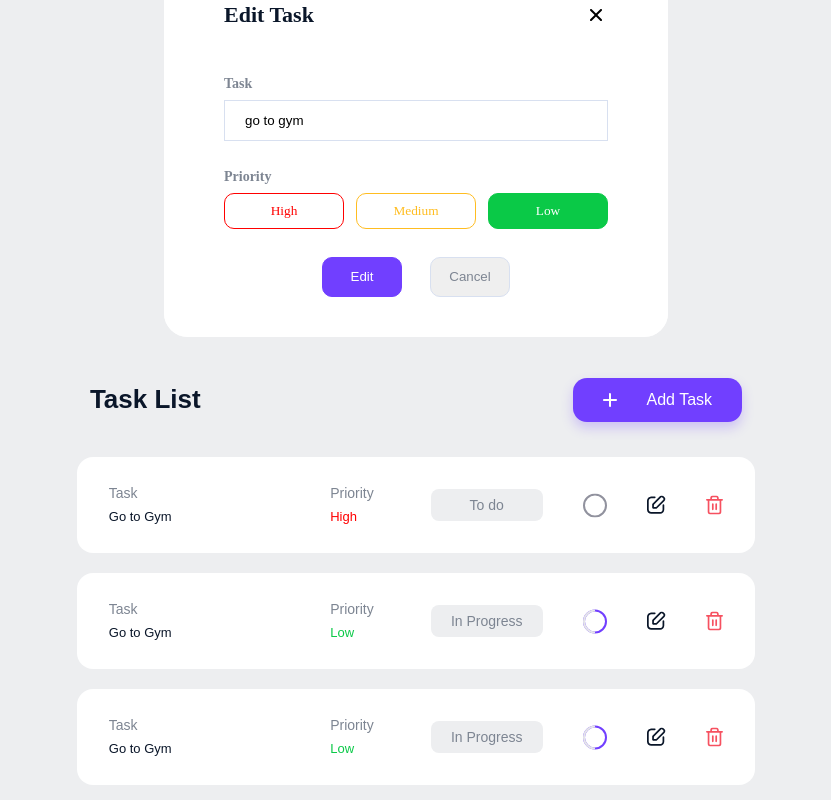
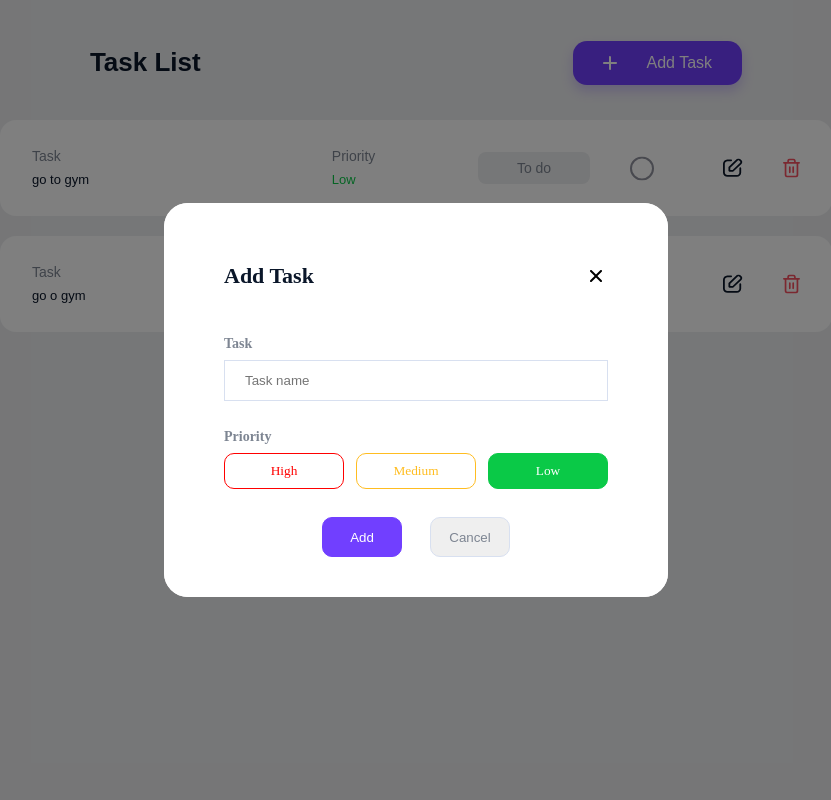
Before and after one commit to Saugao274/toDoApp_ReactJS_TS, a React (Create React App) app in the folder todoApp/: page / in a window 1280 px wide. Both pictures are taken after a click on the button "Add Task". Shown: the whole page, without its empty margins (224-1055 px from the left). Built offline with nearby package versions, Linux system fonts and the light colour scheme.

Commit message:
done add/edit task

```diff
--- a/todoApp/src/App.scss
+++ b/todoApp/src/App.scss
@@ -1,6 +1,7 @@
 @import "./css/color.scss";
 @import "./css/respond.scss";
-.body {
+#body {
+  position: relative;
   display: flex;
   flex-direction: column;
   align-items: center;
--- a/todoApp/src/App.tsx
+++ b/todoApp/src/App.tsx
@@ -4,45 +4,152 @@ import PLUS from "./img/plus.svg";
 import "./App.scss";
 import ModuleBox from "./components/ModuleBox";
 export interface Istate {
-  title: string;
   taskName: string;
   priority: Priority;
+  progress: Progress;
+  title: string;
   btn: string;
-  tasks: {
-    id: number;
-    taskName: string;
-    priority: string;
-    progress: Progress;
-  }[];
+  tasks: ITask[];
+  openBox: boolean;
+  setOpenBox: React.Dispatch<React.SetStateAction<boolean>>;
+  openBoxEdit: boolean;
+  setOpenBoxEdit: React.Dispatch<React.SetStateAction<boolean>>;
+  setTaskName: React.Dispatch<React.SetStateAction<string>>;
+  setPriority: React.Dispatch<React.SetStateAction<Priority>>;
+  setProgress: React.Dispatch<React.SetStateAction<Priority | undefined>>;
 }
-type Priority = "High" | "Medium" | "Low" | "";
-type Progress =
-  | { progressValue: "To do"; progressImg: "todo" }
-  | { progressValue: "In Progress"; progressImg: "progress" }
-  | { progressValue: "Done"; progressImg: "done" };
+export interface ITask {
+  id: number;
+  taskName: string;
+  priority: Priority;
+  progress: Progress;
+}
+export type Priority = "High" | "Medium" | "Low" | "";
+export type Progress = "To do" | "In Progress" | "Done";
 export default function App() {
-  const [tasks, setTasks] = useState<Istate["tasks"]>([]);
+  const [tasks, setTasks] = useState<Istate["tasks"]>([
+    { id: 1, taskName: "go to gym", priority: "", progress: "To do" },
+    { id: 2, taskName: "go o gym", priority: "", progress: "In Progress" },
+  ]);
+  const [idTask, setIdTask] = useState<number>(0);
+  const [idCurrent, setIdCurrent] = useState<number>(0);
   const [priority, setPriority] = useState<Istate["priority"]>("");
-  const [title, setTitle] = useState<Istate["title"]>("Add Task");
+  const [progress, setProgress] = useState<Istate["progress"]>("To do");
 
+  const [openBox, setOpenBox] = useState(false);
+
+  const [title, setTitle] = useState("");
+  const [taskName, setTaskName] = useState<string>("");
+  const [btn, setBtn] = useState("");
+  function onOpen() {
+    setOpenBox(true);
+    setTitle("Add Task");
+    setTaskName("");
+    setPriority("");
+    setBtn("Add");
+  }
+  const handleEdit = (task: ITask) => {
+    setOpenBox(true);
+    setTitle("Edit Task");
+    setTaskName(task.taskName || "");
+    setPriority(task.priority || "");
+    setProgress(task.progress || "To do");
+    setBtn("Edit");
+    setIdCurrent(task.id);
+  };
+  const handleTaskName = (e: React.ChangeEvent<HTMLInputElement>) => {
+    setTaskName(e.target.value);
+  };
+  const handlePriority = (
+    e: React.MouseEvent<HTMLButtonElement, MouseEvent>
+  ) => {
+    setPriority(e.currentTarget.innerHTML as Priority);
+  };
+
+  const handleDelete = (taskId?: number) => {
+    const newTasks = tasks.filter((task) => task.id != taskId);
+    setTasks(newTasks);
+  };
+  function checkID(id: number): boolean {
+    return tasks.some((task) => task.id === id);
+  }
+  function randomID(idNumber: number): number {
+    while (checkID(idNumber)) {
+      idNumber = Math.floor(Math.random() * 100) + 1;
+    }
+    return idNumber;
+  }
+  const submitAdd = () => {
+    const newTask: ITask = {
+      taskName: taskName,
+      priority: priority,
+      progress: progress,
+      id: -100,
+    };
+    updateId(newTask);
+    setOpenBox(false);
+  };
+  const submitEdit = () => {
+    const editedTask: ITask = {
+      taskName: taskName,
+      priority: priority,
+      progress: progress,
+      id: idCurrent,
+    };
+    updateId(editedTask);
+    setOpenBox(false);
+  };
+
+  const updateId = (newTask: ITask) => {
+    let updateTask = [...tasks];
+    if (newTask.id !== undefined) {
+      updateTask[tasks.findIndex((task) => task.id == newTask.id)] = {
+        taskName: newTask.taskName,
+        priority: newTask.priority,
+        progress: newTask.progress,
+        id: newTask.id,
+      };
+    } else {
+      const idNumber = randomID(Math.floor(Math.random() * 100) + 1);
+      updateTask = [...tasks, { ...newTask, id: idNumber }];
+    }
+    setTasks(updateTask);
+  };
   return (
-    <div className="body">
-      <ModuleBox title={title} taskName="" priority="" btn={"Add"} />
-      <ModuleBox
-        title={"Edit Task"}
-        taskName={"go to gym"}
-        priority=""
-        btn={"Edit"}
-      />
-
+    <div id="body">
+      {openBox && (
+        <ModuleBox
+          title={title}
+          taskName={taskName}
+          priority={priority}
+          btn={btn}
+          openBox={openBox}
+          setOpenBox={setOpenBox}
+          handleTaskName={handleTaskName}
+          handlePriority={handlePriority}
+          submitAdd={submitAdd}
+          submitEdit={submitEdit}
+        />
+      )}
       <div className="header">
         <h1 className="header__title">Task List</h1>
-        <button className="header__btn" type="submit">
+        <button className="header__btn" type="submit" onClick={onOpen}>
           <img src={PLUS} alt="plus" />
           <p>Add Task</p>
         </button>
       </div>
-      <TaskList />
+
+      <TaskList
+        tasks={tasks}
+        setTasks={setTasks}
+        progress={progress}
+        title={"Add task"}
+        taskName=""
+        priority=""
+        btn={"Add"}
+        handleEdit={handleEdit}
+        handleDelete={handleDelete}
+      />
     </div>
   );
 }
--- a/todoApp/src/components/ModuleBox.tsx
+++ b/todoApp/src/components/ModuleBox.tsx
@@ -3,14 +3,22 @@ import AddTask from "./AddTask";
 import "../css/ModuleBox.scss";
 import Cancel from "../img/Cancel.svg";
 import { Istate as Props } from "../App";
+import { log } from "console";
 // interface IProps {
 //   title: string;
 // }
+
 interface IProps {
   title: Props["title"];
   taskName: Props["taskName"];
   priority: Props["priority"];
   btn: Props["btn"];
+  openBox: boolean;
+  setOpenBox: React.Dispatch<React.SetStateAction<boolean>>;
+  handleTaskName: (e: React.ChangeEvent<HTMLInputElement>) => void;
+  handlePriority: (e: React.MouseEvent<HTMLButtonElement, MouseEvent>) => void;
+  submitAdd: () => void;
+  submitEdit: () => void;
 }
 function ModuleBox(props: IProps) {
   // const [inputData, setInputData] = useState({ name: "", age: "" });
@@ -18,12 +26,17 @@ function ModuleBox(props: IProps) {
   //   setInputData({ ...inputData, [e.target.name]: e.target.value });
   // };
   // const onSubmit = (e) => {};
+  // const [cancelStyle, setCancelStyle] = "none";
+  function onClose() {
+    props.setOpenBox(false);
+  }
   return (
     <>
+      <div id="overlay" className={props.openBox ? "show" : ""}>
         <div className="boxHandle">
           <div className="boxHandle boxHandle__title">
             <h1>{props.title}</h1>
-          <img src={Cancel} alt="" />
+            <img src={Cancel} alt="" onClick={onClose} />
           </div>
           <form className="boxHandle boxHandle__taskName">
             <label htmlFor="task">
@@ -34,29 +47,56 @@ function ModuleBox(props: IProps) {
               id="task"
               placeholder="Task name"
               defaultValue={props?.taskName}
+              onChange={(e: React.ChangeEvent<HTMLInputElement>) =>
+                props.handleTaskName(e)
+              }
             />
           </form>
           <div className="boxHandle boxHandle__priority">
             <h3>Priority</h3>
             <div className="boxHandle boxHandle__priority__btn">
-            <button className="boxHandle priority__btn--high" type="button">
+              <button
+                className="boxHandle priority__btn--high"
+                type="button"
+                value={"high"}
+                onClick={(e: React.MouseEvent<HTMLButtonElement, MouseEvent>) =>
+                  props.handlePriority(e)
+                }
+              >
                 High
               </button>
-            <button className="boxHandle priority__btn--medium" type="button">
+              <button
+                className="boxHandle priority__btn--medium"
+                type="button"
+                value={"medium"}
+                onClick={(e: React.MouseEvent<HTMLButtonElement, MouseEvent>) =>
+                  props.handlePriority(e)
+                }
+              >
                 Medium
               </button>
-            <button className="boxHandle priority__btn--low" type="button">
+              <button
+                className="boxHandle priority__btn--low"
+                type="button"
+                value={"low"}
+                onClick={(e: React.MouseEvent<HTMLButtonElement, MouseEvent>) =>
+                  props.handlePriority(e)
+                }
+              >
                 Low
               </button>
             </div>
           </div>
           <div className="boxHandle  boxHandle__submit">
-          <label htmlFor="add">
+            <label htmlFor="submit">
               <input
                 className="boxHandle__submit--add"
                 type="submit"
                 value={props.btn}
-              id="add"
+                id="submit"
+                onClick={() => {
+                  props.btn === "Add" ? props.submitAdd() : props.submitEdit();
+                }}
               />
             </label>
             <label htmlFor="cancel">
@@ -65,8 +105,10 @@ function ModuleBox(props: IProps) {
                 type="submit"
                 value="Cancel"
                 id="cancel"
+                onClick={onClose}
               />
             </label>
+          </div>
         </div>
       </div>
     </>
--- a/todoApp/src/components/TaskList.tsx
+++ b/todoApp/src/components/TaskList.tsx
@@ -1,184 +1,89 @@
-import React, { useState } from "react";
+import React, { useEffect, useState } from "react";
 import EDIT from "../img/edit.svg";
 import DELETE from "../img/delete.svg";
 import "../css/TaskList.scss";
-import { render } from "react-dom";
-// import { Istate as Props } from "../App";
-// interface IProps {
-//   people: Props["people"];
-//   setPeople: React.Dispatch<React.SetStateAction<Props["people"]>>;
+import { Renderer, render } from "react-dom";
+import ModuleBox from "./ModuleBox";
+import { Istate as Props } from "../App";
+import { Progress } from "../App";
+import { Priority } from "../App";
+interface IProps {
+  tasks: Props["tasks"];
+  progress: Progress;
+  setTasks: React.Dispatch<React.SetStateAction<Props["tasks"]>>;
+  title: Props["title"];
+  taskName: Props["taskName"];
+  priority: Props["priority"];
+  btn: Props["btn"];
+  handleEdit: (task: {
+    taskName: string;
+    priority: Priority;
+    progress: Progress;
+    id: number;
+  }) => void;
+  handleDelete: (taskId: number) => void;
+}
+// export interface Istate {
+//   people: { name: string; age: number }[];
 // }
-export interface Istate {
-  people: { name: string; age: number }[];
-}
-function TaskList() {
-  // const renderList = (): JSX.Element[] => {
-  //   return people.map((person) => {
-  //     return (
-  //       <div className="list-item-container">
-  //         {person.name}-{person.age}
-  //       </div>
-  //     );
-  //   });
-  // };
 
+function TaskList(props: IProps) {
   return (
     <div id="taskList">
+      {props.tasks?.map((task) => (
         <div className="task">
           <div className="task__content">
             <h3>Task</h3>
-          <p>Go to Gym</p>
+            <p>{task?.taskName}</p>
           </div>
+          {task?.priority === "High" ? (
             <div className="task__priority task__priority--high">
               <h3>Priority</h3>
               <p></p>
             </div>
+          ) : task?.priority === "Medium" ? (
+            <div className="task__priority task__priority--medium">
+              <h3>Priority</h3>
+              <p></p>
+            </div>
+          ) : (
+            <div className="task__priority task__priority--low">
+              <h3>Priority</h3>
+              <p></p>
+            </div>
+          )}
+          {task?.progress === "To do" ? (
             <div className="task__progress task__progress--todo">
               <h3></h3>
               <p></p>
             </div>
+          ) : task.progress === "Done" ? (
+            <div className="task__progress task__progress--done">
+              <h3></h3>
+              <p></p>
+            </div>
+          ) : (
+            <div className="task__progress task__progress--progress">
+              <h3></h3>
+              <p></p>
+            </div>
+          )}
           <div className="task__img">
-          <img className="task__img task__img--edit" src={EDIT} alt="todo" />
+            <img
+              className="task__img task__img--edit"
+              src={EDIT}
+              alt="todo"
+              onClick={() => props.handleEdit(task)}
+            />
             <img
               className="task__img task__img--delete"
               src={DELETE}
               alt="todo"
+              onClick={() => props.handleDelete(task.id)}
             />
           </div>
         </div>
-      <div className="task">
-        <div className="task__content">
-          <h3>Task</h3>
-          <p>Go to Gym</p>
-        </div>
-        <div className="task__priority task__priority--low">
-          <h3>Priority</h3>
-          <p></p>
-        </div>
-        <div className="task__progress task__progress--progress">
-          <h3></h3>
-          <p></p>
-        </div>
-        <div className="task__img">
-          <img className="task__img task__img--edit" src={EDIT} alt="todo" />
-          <img
-            className="task__img task__img--delete"
-            src={DELETE}
-            alt="todo"
-          />
-        </div>
-      </div>
-      <div className="task">
-        <div className="task__content">
-          <h3>Task</h3>
-          <p>Go to Gym</p>
-        </div>
-        <div className="task__priority task__priority--low">
-          <h3>Priority</h3>
-          <p></p>
-        </div>
-        <div className="task__progress task__progress--progress">
-          <h3></h3>
-          <p></p>
-        </div>
-        <div className="task__img">
-          <img className="task__img task__img--edit" src={EDIT} alt="todo" />
-          <img
-            className="task__img task__img--delete"
-            src={DELETE}
-            alt="todo"
-          />
-        </div>
-      </div>
-      <div className="task">
-        <div className="task__content">
-          <h3>Task</h3>
-          <p>Go to Gym</p>
-        </div>
-        <div className="task__priority task__priority--high">
-          <h3>Priority</h3>
-          <p></p>
-        </div>
-        <div className="task__progress task__progress--done">
-          <h3></h3>
-          <p></p>
-        </div>
-        <div className="task__img">
-          <img className="task__img task__img--edit" src={EDIT} alt="todo" />
-          <img
-            className="task__img task__img--delete"
-            src={DELETE}
-            alt="todo"
-          />
-        </div>
-      </div>
-      <div className="task">
-        <div className="task__content">
-          <h3>Task</h3>
-          <p>Go to Gym</p>
-        </div>
-        <div className="task__priority task__priority--medium">
-          <h3>Priority</h3>
-          <p></p>
-        </div>
-        <div className="task__progress task__progress--progress">
-          <h3></h3>
-          <p></p>
-        </div>
-        <div className="task__img">
-          <img className="task__img task__img--edit" src={EDIT} alt="todo" />
-          <img
-            className="task__img task__img--delete"
-            src={DELETE}
-            alt="todo"
-          />
-        </div>
-      </div>
-      <div className="task">
-        <div className="task__content">
-          <h3>Task</h3>
-          <p>Go to Gym</p>
-        </div>
-        <div className="task__priority task__priority--medium">
-          <h3>Priority</h3>
-          <p></p>
-        </div>
-        <div className="task__progress task__progress--progress">
-          <h3></h3>
-          <p></p>
-        </div>
-        <div className="task__img">
-          <img className="task__img task__img--edit" src={EDIT} alt="todo" />
-          <img
-            className="task__img task__img--delete"
-            src={DELETE}
-            alt="todo"
-          />
-        </div>
-      </div>
-
-      <div className="task">
-        <div className="task__content">
-          <h3>Task</h3>
-          <p>Go to Gym</p>
-        </div>
-        <div className="task__priority task__priority--medium">
-          <h3>Priority</h3>
-          <p></p>
-        </div>
-        <div className="task__progress task__progress--progress">
-          <h3></h3>
-          <p></p>
-        </div>
-        <div className="task__img">
-          <img className="task__img task__img--edit" src={EDIT} alt="todo" />
-          <img
-            className="task__img task__img--delete"
-            src={DELETE}
-            alt="todo"
-          />
-        </div>
-      </div>
+      ))}
     </div>
   );
 }
--- a/todoApp/src/components/test.scss
+++ /dev/null
@@ -1,3 +0,0 @@
-* {
-  background-color: red;
-}
--- a/todoApp/src/css/ModuleBox.scss
+++ b/todoApp/src/css/ModuleBox.scss
@@ -1,5 +1,34 @@
 @import "respond.scss";
 @import "color.scss";
+#overlay {
+  position: fixed; /* Sit on top of the page content */
+  // display: none; /* Hidden by default */
+  width: 100vw; /* Full width (cover the whole page) */
+  height: 100vh; /* Full height (cover the whole page) */
+  top: 0;
+  left: 0;
+  right: 0;
+  bottom: 0;
+  background-color: rgba(0, 0, 0, 0.5); /* Black background with opacity */
+  z-index: 2; /* Specify a stack order in case you're using a different order for other elements */
+  // display: flex;
+  align-items: center;
+  justify-content: center;
+  position: fixed;
+  display: none;
+  &.show {
+    display: flex;
+  }
+  // width: 100%;
+  // height: 100%;
+  // top: 0;
+  // left: 0;
+  // right: 0;
+  // bottom: 0;
+  // background-color: rgba(0, 0, 0, 0.5);
+  // z-index: 2;
+  // cursor: pointer;
+
   .boxHandle {
     box-sizing: border-box;
     background-color: $backgroundTask;
@@ -122,3 +151,4 @@
       }
     }
   }
+}
--- a/todoApp/src/css/TaskList.scss
+++ b/todoApp/src/css/TaskList.scss
@@ -1,12 +1,14 @@
 @import "respond.scss";
 @import "color.scss";
+
 #taskList {
-  width: 80%;
+  width: 100%;
   display: flex;
   flex-direction: column;
   align-items: center;
   row-gap: 20px;
   font-family: "Poppins", sans-serif;
+
   h3,
   p {
     margin: 0px;
```
Lines whose indentation alone changed are shown as unchanged.
